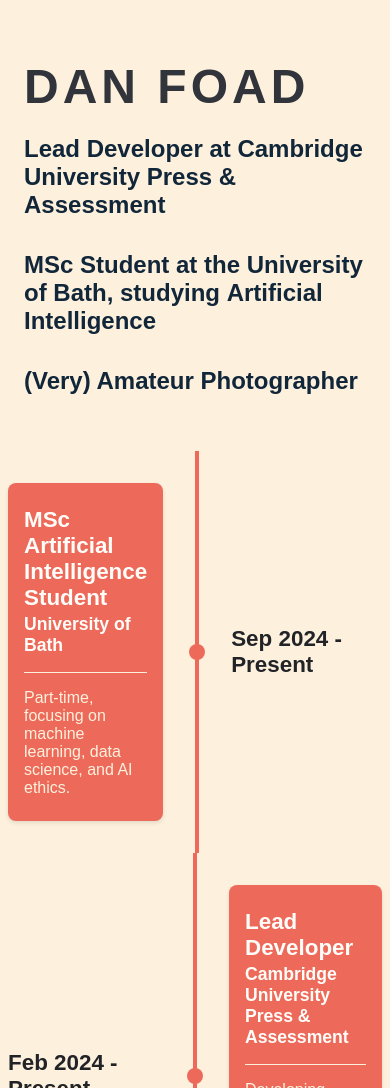
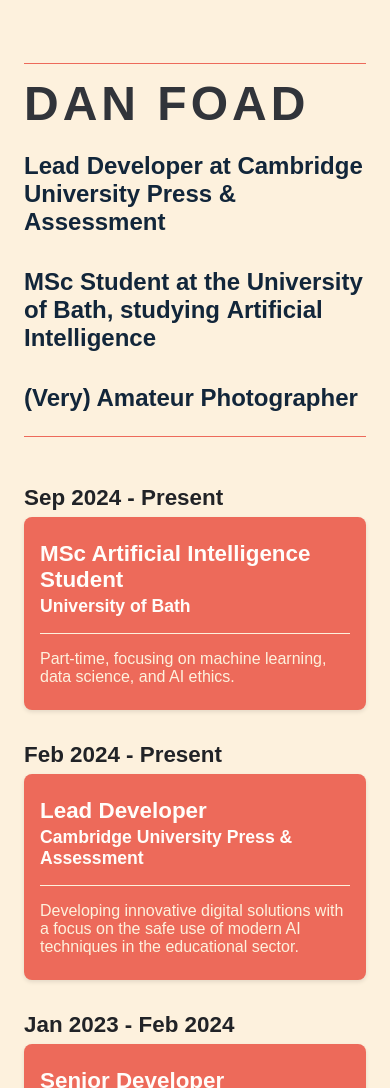
Before and after one commit to foad/foad.github.io, a React (Vite) app: page / in a window 390 px wide. Shown: the part 385-1473 px from the top of the page. Built offline with nearby package versions, Linux system fonts and the light colour scheme; a web font is replaced by a local one.

Commit message:
mobile timeline

```diff
--- a/src/components/hero.module.css
+++ b/src/components/hero.module.css
@@ -63,4 +63,9 @@
     font-size: 3rem;
     letter-spacing: 4px;
   }
+  .hero_text {
+    padding: 1rem 0;
+    border-top: 1px solid var(--main);
+    border-bottom: 1px solid var(--main);
+  }
 }
--- a/src/components/timeline/timeline.module.css
+++ b/src/components/timeline/timeline.module.css
@@ -73,3 +73,21 @@
   color: var(--background-light);
   padding-bottom: 1rem;
 }
+
+@media (max-width: 992px) {
+  .timeline_item {
+    flex-direction: column;
+    align-items: stretch;
+    position: relative;
+    padding: 0 1rem;
+  }
+  .timeline_date {
+    position: absolute;
+    top: 0;
+    left: 1rem;
+    font-weight: 700;
+  }
+  .timeline_bar {
+    display: none;
+  }
+}
```
